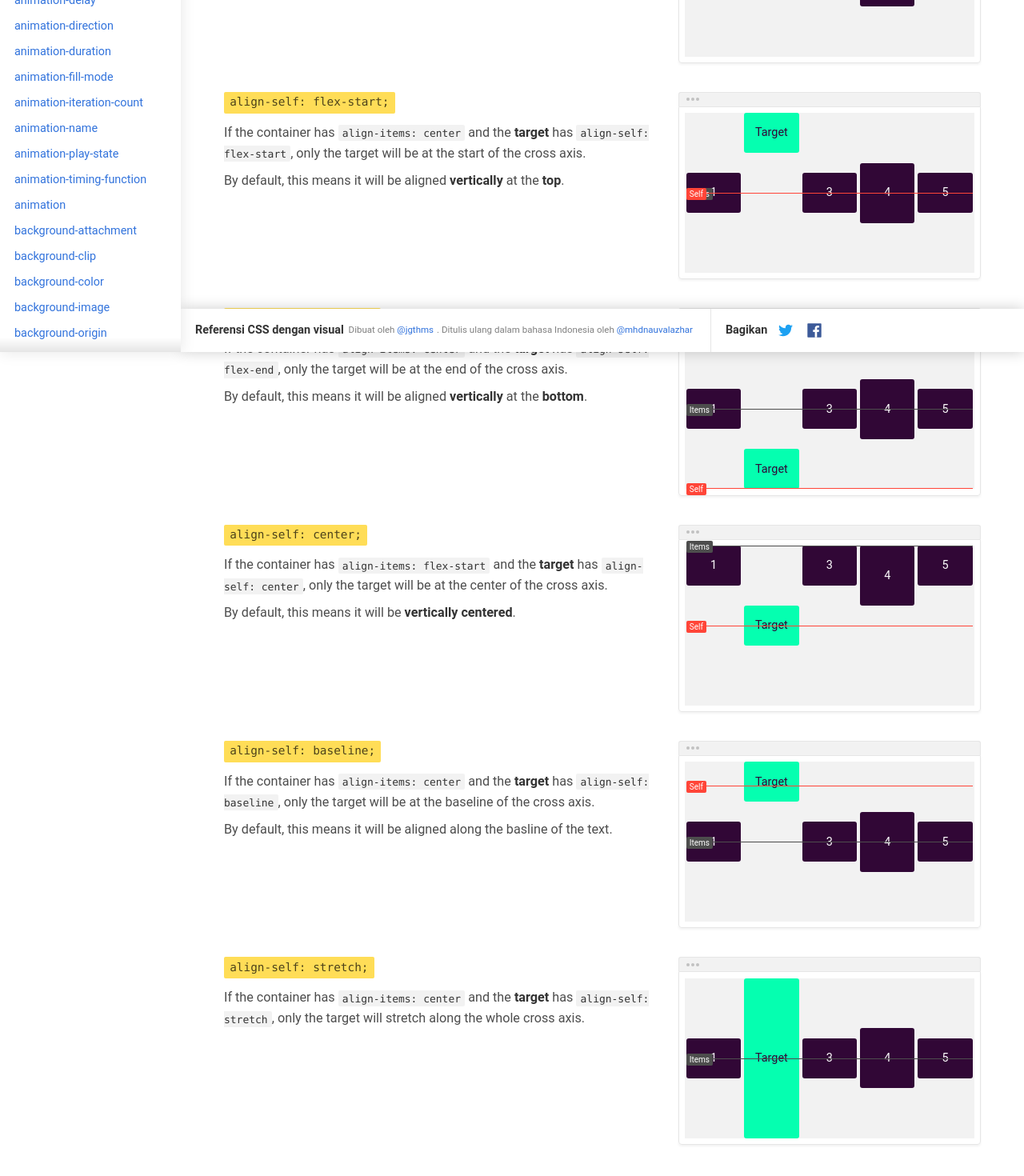
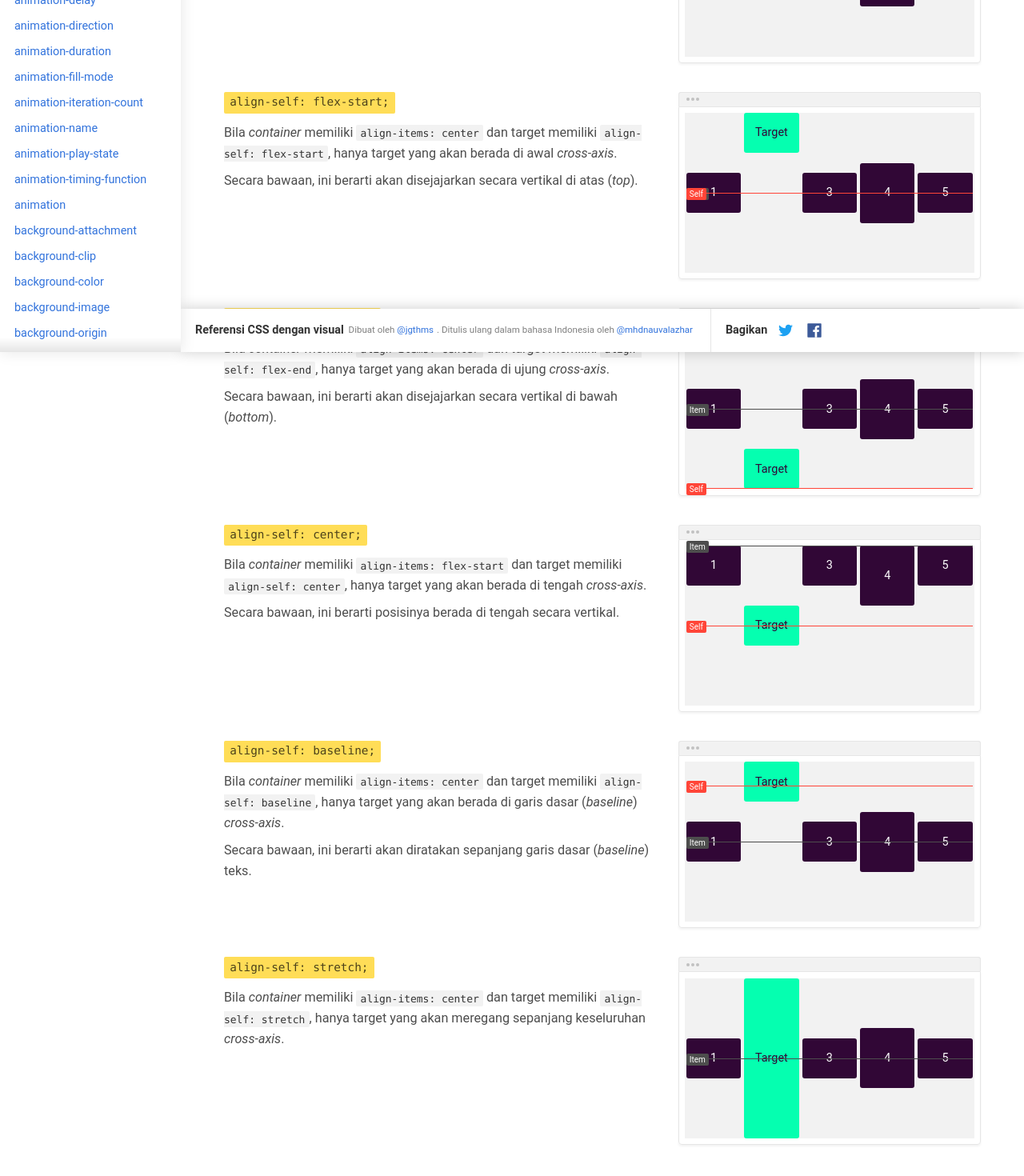
Before and after one commit to nauvalazhar/referensi-css, a Next.js app: page /property/align-self in a window 1280 px wide. Shown: the part 360-1830 px from the top of the page at 80% size. Built offline with nearby package versions, Linux system fonts and the light colour scheme.

Commit message:
[Add] - align-self bahasa Indonesia

```diff
--- a/pages/property/align-self.js
+++ b/pages/property/align-self.js
@@ -5,7 +5,7 @@ const AlignSelf = () => (
   <React.Fragment>
     <style>{`
         .align-self { align-items: center;background: hsl(0, 0%, 95%);display: flex;height: 200px;justify-content: center;padding: 0; }
-        .align-self .square { height: 50px;margin: 0 2px;width: calc(20% - 4px); }.align-self .square:nth-child(2) { background: #05ffb0;color: #310736; }.align-self .square:nth-child(4) { height: 75px; }.align-self .line { left: 2px;position: absolute;right: 2px; }.align-self .line--default { top: 50%; }.align-self .line--default:before { content: "Items"; }.align-self .line--red:before { content: "Self"; }
+        .align-self .square { height: 50px;margin: 0 2px;width: calc(20% - 4px); }.align-self .square:nth-child(2) { background: #05ffb0;color: #310736; }.align-self .square:nth-child(4) { height: 75px; }.align-self .line { left: 2px;position: absolute;right: 2px; }.align-self .line--default { top: 50%; }.align-self .line--default:before { content: "Item"; }.align-self .line--red:before { content: "Self"; }
         #align-self-auto{ align-self:auto;}
         #align-self-auto .target { align-self: auto; }
         #align-self-flex-start{ align-self:flex-start;}
@@ -25,8 +25,7 @@ const AlignSelf = () => (
       mdn="https://developer.mozilla.org/en/docs/Web/CSS/align-self"
       description=<React.Fragment>
         <p>
-          Works like <code>align-items</code>, but applies only to a{" "}
-          <strong>single</strong> flexbox item, instead of <em>all</em> of them.
+          Berfungsi seperti <code>align-items</code>, tapi hanya berlaku untuk satu item flexbox, bukan semuanya.
         </p>
       </React.Fragment>
     >
@@ -36,7 +35,7 @@ const AlignSelf = () => (
           declaration={`align-self: auto;`}
         >
           <p>
-            The target will use the value of <code>align-items</code>.
+            Target akan menggunakan nilai (<i>value</i>) dari properti <code>align-items</code>.
           </p>
         </SectionExample.Property>
 
@@ -56,13 +55,10 @@ const AlignSelf = () => (
       <SectionExample>
         <SectionExample.Property declaration={`align-self: flex-start;`}>
           <p>
-            If the container has <code>align-items: center</code> and the{" "}
-            <strong>target</strong> has <code>align-self: flex-start</code>,
-            only the target will be at the start of the cross axis.
+            Bila <i>container</i> memiliki <code>align-items: center</code> dan target memiliki <code>align-self: flex-start</code>, hanya target yang akan berada di awal <i>cross-axis</i>.
           </p>
           <p>
-            By default, this means it will be aligned{" "}
-            <strong>vertically</strong> at the <strong>top</strong>.
+            Secara bawaan, ini berarti akan disejajarkan secara vertikal di atas (<i>top</i>).
           </p>
         </SectionExample.Property>
 
@@ -85,13 +81,10 @@ const AlignSelf = () => (
       <SectionExample>
         <SectionExample.Property declaration={`align-self: flex-end;`}>
           <p>
-            If the container has <code>align-items: center</code> and the{" "}
-            <strong>target</strong> has <code>align-self: flex-end</code>, only
-            the target will be at the end of the cross axis.
+            Bila <i>container</i> memiliki <code>align-items: center</code> dan target memiliki <code>align-self: flex-end</code>, hanya target yang akan berada di ujung <i>cross-axis</i>.
           </p>
           <p>
-            By default, this means it will be aligned{" "}
-            <strong>vertically</strong> at the <strong>bottom</strong>.
+            Secara bawaan, ini berarti akan disejajarkan secara vertikal di bawah (<i>bottom</i>).
           </p>
         </SectionExample.Property>
 
@@ -114,13 +107,10 @@ const AlignSelf = () => (
       <SectionExample>
         <SectionExample.Property declaration={`align-self: center;`}>
           <p>
-            If the container has <code>align-items: flex-start</code> and the{" "}
-            <strong>target</strong> has <code>align-self: center</code>, only
-            the target will be at the center of the cross axis.
+            Bila <i>container</i> memiliki <code>align-items: flex-start</code> dan target memiliki <code>align-self: center</code>, hanya target yang akan berada di tengah <i>cross-axis</i>.
           </p>
           <p>
-            By default, this means it will be{" "}
-            <strong>vertically centered</strong>.
+            Secara bawaan, ini berarti posisinya berada di tengah secara vertikal.
           </p>
         </SectionExample.Property>
 
@@ -143,13 +133,10 @@ const AlignSelf = () => (
       <SectionExample>
         <SectionExample.Property declaration={`align-self: baseline;`}>
           <p>
-            If the container has <code>align-items: center</code> and the{" "}
-            <strong>target</strong> has <code>align-self: baseline</code>, only
-            the target will be at the baseline of the cross axis.
+            Bila <i>container</i> memiliki <code>align-items: center</code> dan target memiliki <code>align-self: baseline</code>, hanya target yang akan berada di garis dasar (<i>baseline</i>) <i>cross-axis</i>.
           </p>
           <p>
-            By default, this means it will be aligned along the basline of the
-            text.
+            Secara bawaan, ini berarti akan diratakan sepanjang garis dasar (<i>baseline</i>) teks.
           </p>
         </SectionExample.Property>
 
@@ -172,9 +159,7 @@ const AlignSelf = () => (
       <SectionExample>
         <SectionExample.Property declaration={`align-self: stretch;`}>
           <p>
-            If the container has <code>align-items: center</code> and the{" "}
-            <strong>target</strong> has <code>align-self: stretch</code>, only
-            the target will stretch along the whole cross axis.
+            Bila <i>container</i> memiliki <code>align-items: center</code> dan target memiliki <code>align-self: stretch</code>, hanya target yang akan meregang sepanjang keseluruhan <i>cross-axis</i>.
           </p>
         </SectionExample.Property>
 
```
